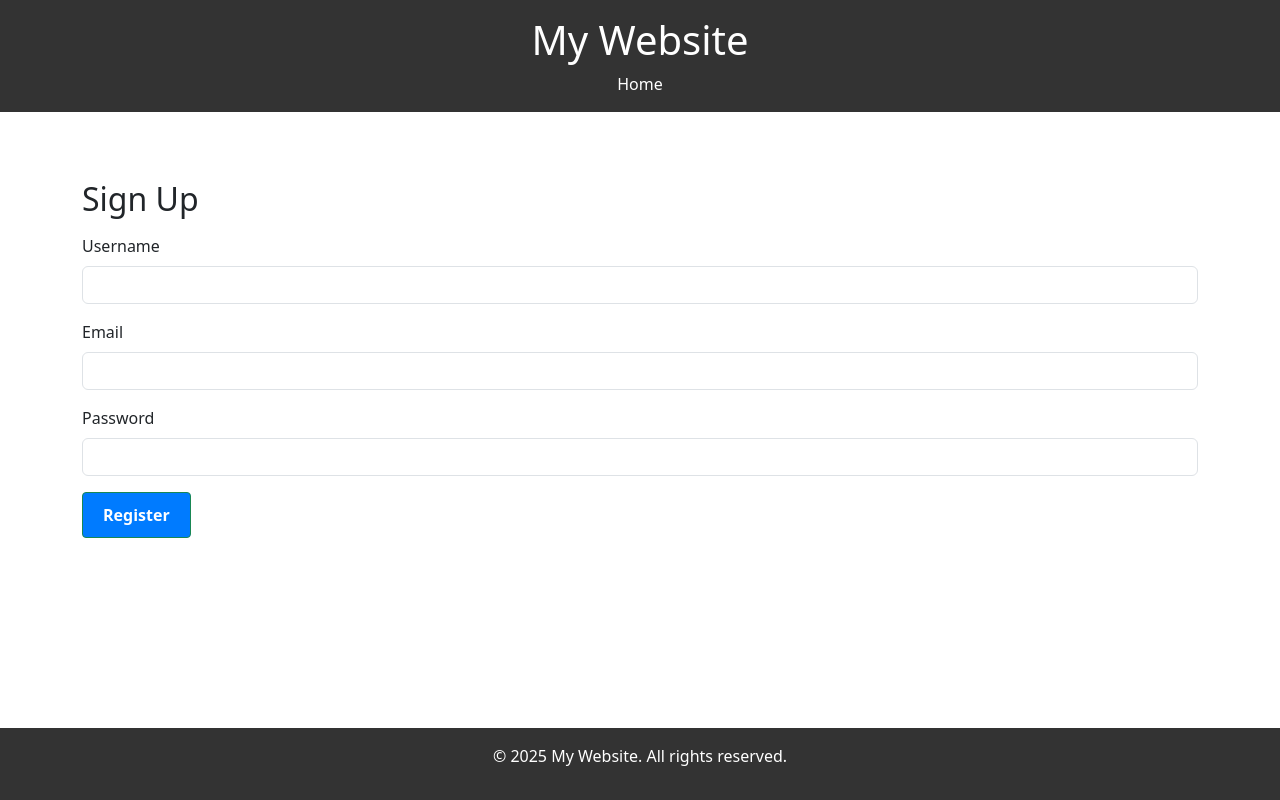
After one commit to nthom14/delirecipes, a PHP site: page /signup.php in a window 1280 px wide. The commit adds this page. Run offline with PHP 8.4, Linux system fonts and the light colour scheme.

Commit message:
Deli-Recipes website initial implementation

```diff
--- /dev/null
+++ b/css/style.css
@@ -0,0 +1,55 @@
+html, body {
+    height: 100%;
+    margin: 0;
+}
+
+.page-wrapper {
+    display: flex;
+    flex-direction: column;
+    min-height: 100vh;
+}
+
+header {
+    background-color: #333;
+    color: white;
+    padding: 1em;
+    text-align: center;
+}
+
+nav a {
+    color: white;
+    margin: 0 10px;
+    text-decoration: none;
+}
+
+main {
+    flex: 1; /* This makes the main content take up available space */
+    padding: 20px;
+}
+
+footer {
+    background-color: #333;
+    color: white;
+    text-align: center;
+    padding: 1em;
+}
+
+.auth-buttons {
+    margin-top: 20px;
+}
+
+.btn {
+    display: inline-block;
+    padding: 10px 20px;
+    margin-right: 10px;
+    background-color: #007BFF;
+    color: white;
+    text-decoration: none;
+    border-radius: 4px;
+    font-weight: bold;
+    transition: background-color 0.2s ease-in-out;
+}
+
+.btn:hover {
+    background-color: #0056b3;
+}
--- /dev/null
+++ b/footer.php
@@ -0,0 +1,24 @@
+</main>
+    <footer>
+        <p>&copy; <?php echo date("Y"); ?> My Website. All rights reserved.</p>
+    </footer>
+    <!-- Bootstrap JS -->
+    <script src="https://cdn.jsdelivr.net/npm/bootstrap@5.3.3/dist/js/bootstrap.bundle.min.js"></script>
+</body>
+</html>
+
+<script>
+  (() => {
+    'use strict';
+    const forms = document.querySelectorAll('.needs-validation');
+    Array.from(forms).forEach(form => {
+      form.addEventListener('submit', event => {
+        if (!form.checkValidity()) {
+          event.preventDefault();
+          event.stopPropagation();
+        }
+        form.classList.add('was-validated');
+      }, false);
+    });
+  })();
+</script>
--- /dev/null
+++ b/header.php
@@ -0,0 +1,18 @@
+<!DOCTYPE html>
+<html lang="en">
+<head>
+    <meta charset="UTF-8">
+    <title>My PHP Website</title>
+    <!-- Bootstrap CSS -->
+    <link href="https://cdn.jsdelivr.net/npm/bootstrap@5.3.3/dist/css/bootstrap.min.css" rel="stylesheet">
+    <link rel="stylesheet" href="css/style.css">
+</head>
+<body>
+    <div class="page-wrapper">
+        <header>
+            <h1>My Website</h1>
+            <nav>
+                <a href="index.php">Home</a>
+            </nav>
+        </header>
+        <main>
--- /dev/null
+++ b/logout.php
@@ -0,0 +1,5 @@
+<?php
+session_start();
+session_destroy();
+header("Location: index.php");
+exit();
--- /dev/null
+++ b/signup.php
@@ -0,0 +1,38 @@
+<?php include 'header.php'; ?>
+
+<div class="container mt-5">
+    <h2>Sign Up</h2>
+    <?php
+    if (isset($_GET['error'])) {
+        $msg = match ($_GET['error']) {
+            'invalid_input' => "Invalid form input.",
+            'exists' => "Username or email already exists.",
+            default => "An unknown error occurred."
+        };
+        echo "<div class='alert alert-danger'>$msg</div>";
+    } elseif (isset($_GET['signup']) && $_GET['signup'] == 'success') {
+        echo "<div class='alert alert-success'>Signup successful! You can now log in.</div>";
+    }
+    ?>
+    <form method="post" action="signup_handler.php" class="needs-validation mt-3" novalidate>
+        <div class="mb-3">
+            <label class="form-label">Username</label>
+            <input type="text" name="username" class="form-control" required>
+            <div class="invalid-feedback">Please enter a username.</div>
+        </div>
+        <div class="mb-3">
+            <label class="form-label">Email</label>
+            <input type="email" name="email" class="form-control" required>
+            <div class="invalid-feedback">Please enter a valid email address.</div>
+        </div>
+        <div class="mb-3">
+            <label class="form-label">Password</label>
+            <input type="password" name="password" class="form-control" minlength="6" required>
+            <div class="invalid-feedback">Password must be at least 6 characters long.</div>
+        </div>
+        <button type="submit" class="btn btn-success">Register</button>
+    </form>
+
+</div>
+
+<?php include 'footer.php'; ?>
```
Also changed, not shown: alt_login.php (added, +31 -0 lines), config.php (added, +13 -0 lines), dashboard.php (added, +16 -0 lines), db/delirecipes.sql (added, +63 -0 lines), index.php (added, +10 -0 lines), login.php (+28 -29 lines), login_handler.php (added, +26 -0 lines), signup_handler.php (added, +29 -0 lines).
